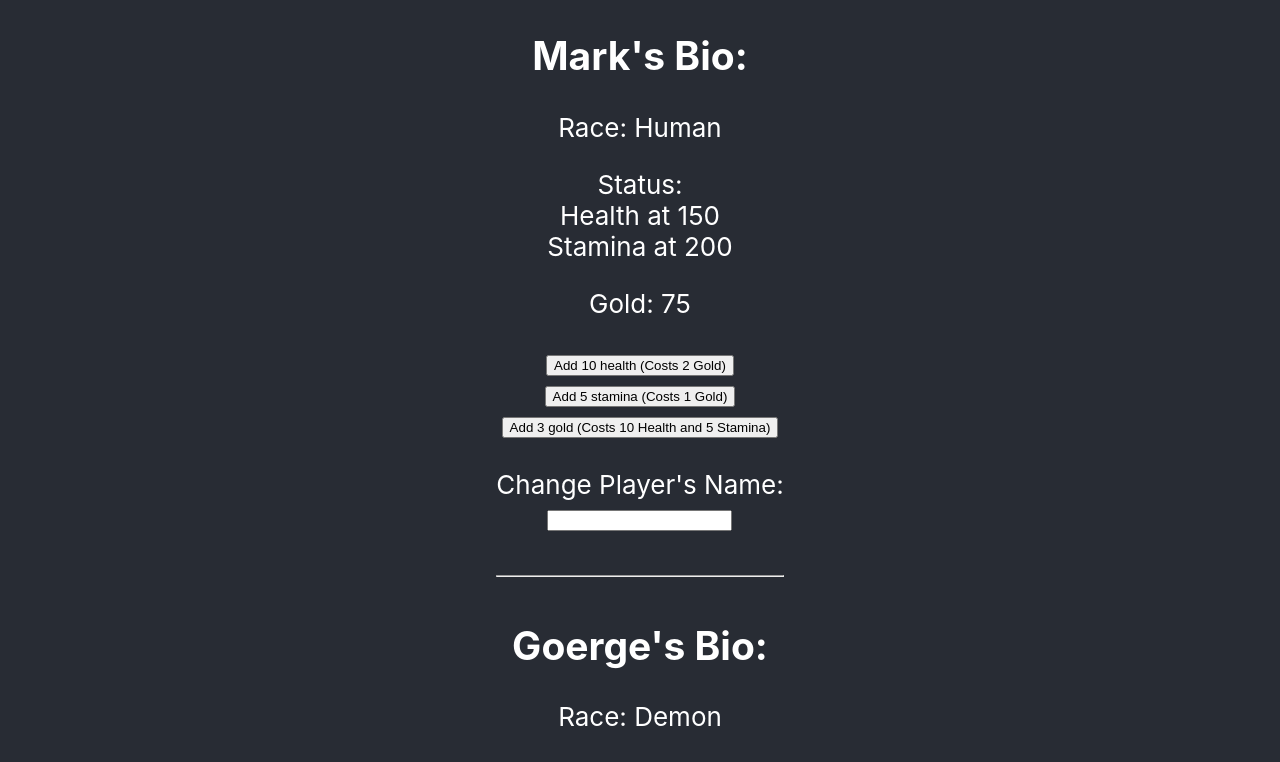
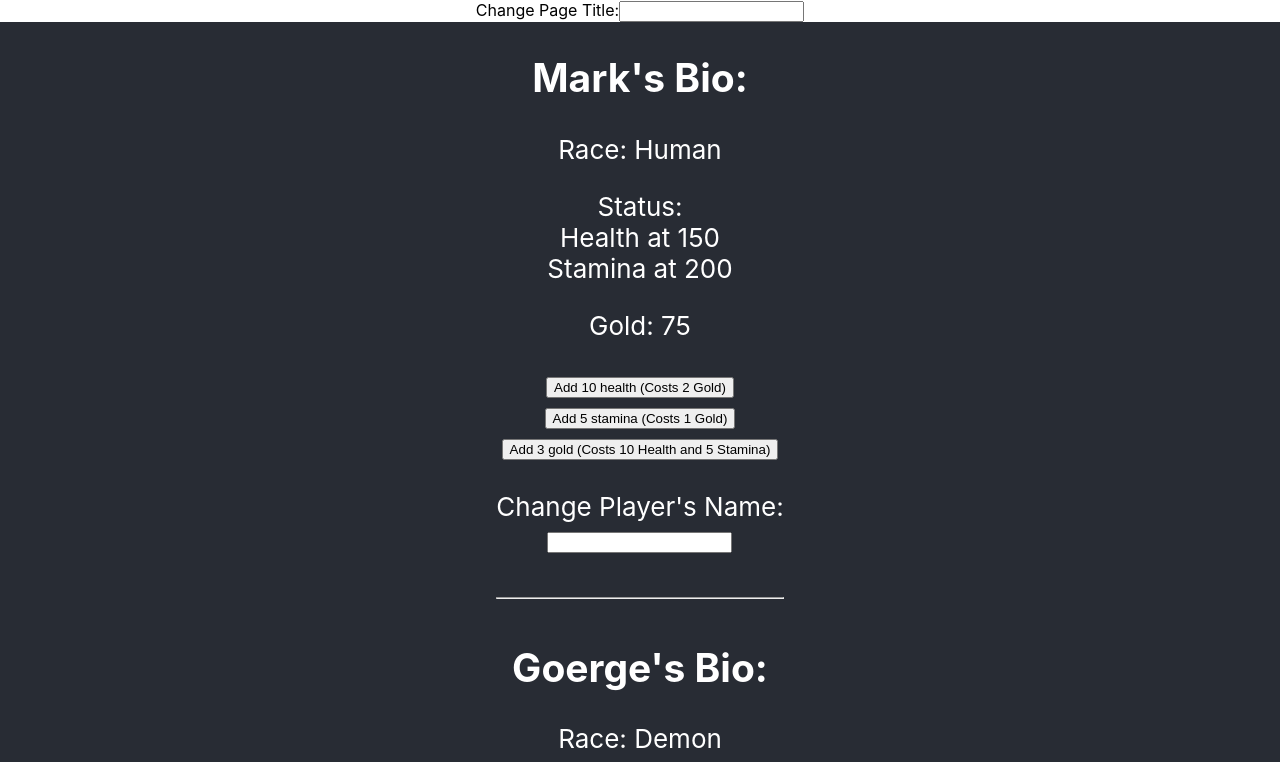
Before and after one commit to epfrndz/react-hooks-exploration, a React (Create React App) app: page / in a window 1280 px wide. Shown: the top 762 px of the page. Built offline with nearby package versions, Linux system fonts and the light colour scheme.

Commit message:
Added change page title field

```diff
--- a/src/App.js
+++ b/src/App.js
@@ -28,8 +28,20 @@ const listComp = () => {
 }
 
 export default function App() {
+  const [title, setTitle] = useState('Player HUD');
+
+  useEffect(() => {
+    document.title = title
+  })
+
   return (
     <div className="App">
+      <label htmlFor='titleChange'>Change Page Title:</label>
+      <input
+        type='text'
+        id='titleChange'
+        onChange={(e) => setTitle(e.target.value)}
+      />
       <header className="App-header">
         {listComp()}
       </header>
```
